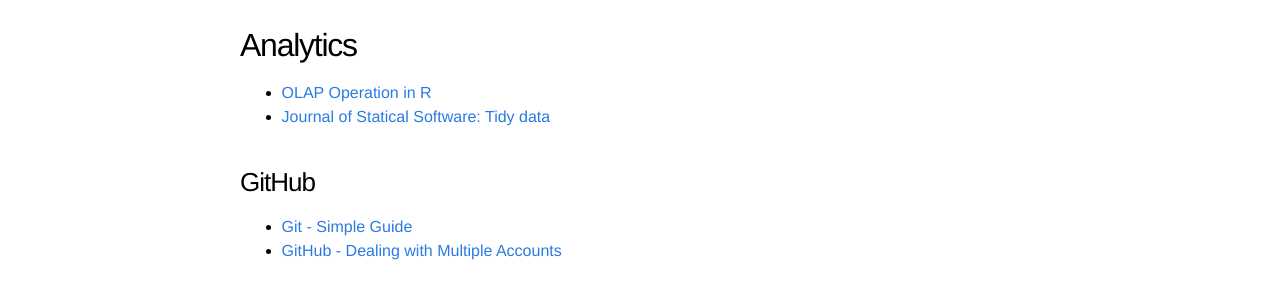
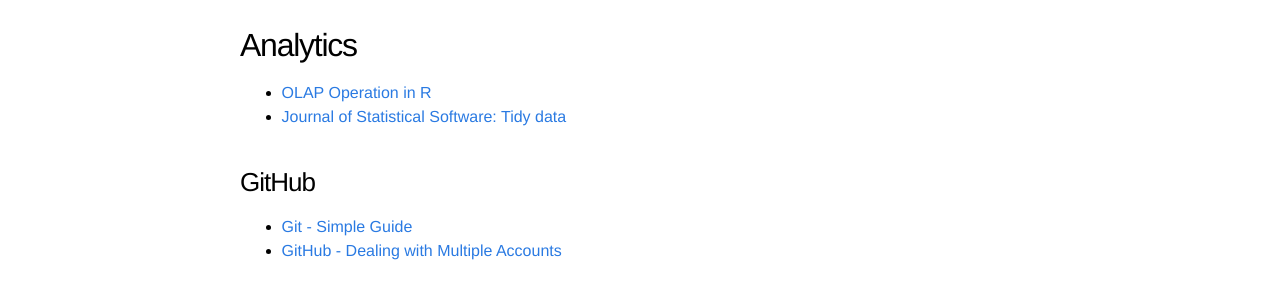
Before and after one commit to DataScienceSpecialization/DataScienceSpecialization.github.io, a Jekyll site: the page built from curated.md, in a window 1280 px wide. Shown: the part 155-455 px from the top of the page. Built offline with Jekyll 4.4.1, drawn with Linux system fonts in a browser that asks for light colours.

Commit message:
Update curated.md
Fixed a typo

```diff
--- a/curated.md
+++ b/curated.md
@@ -7,7 +7,7 @@
 ## Analytics
 
 - [OLAP Operation in R](http://architects.dzone.com/articles/olap-operation-r)
-- [Journal of Statical Software: Tidy data](http://www.jstatsoft.org/v59/i10/paper)
+- [Journal of Statistical Software: Tidy data](http://www.jstatsoft.org/v59/i10/paper)
 
 
 ### GitHub
```
